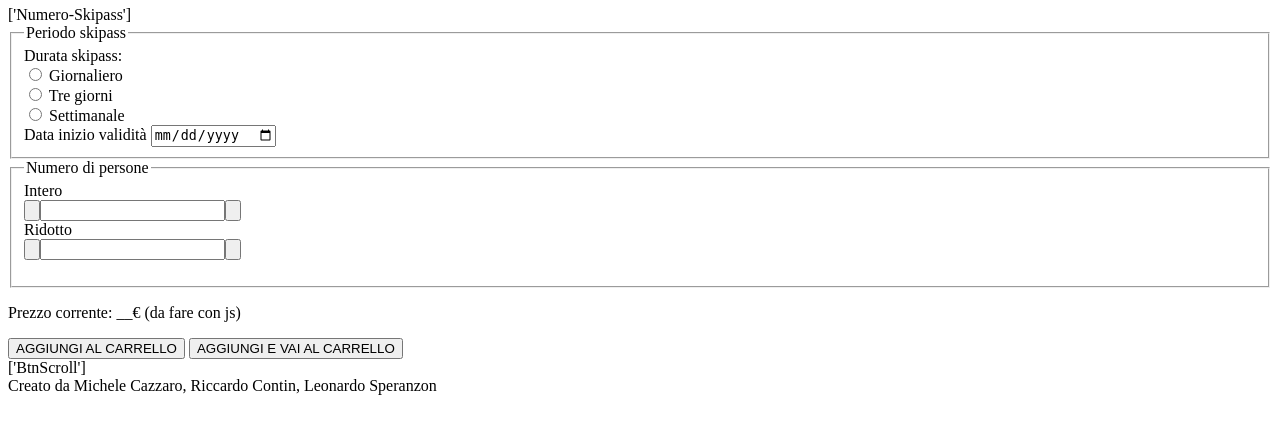
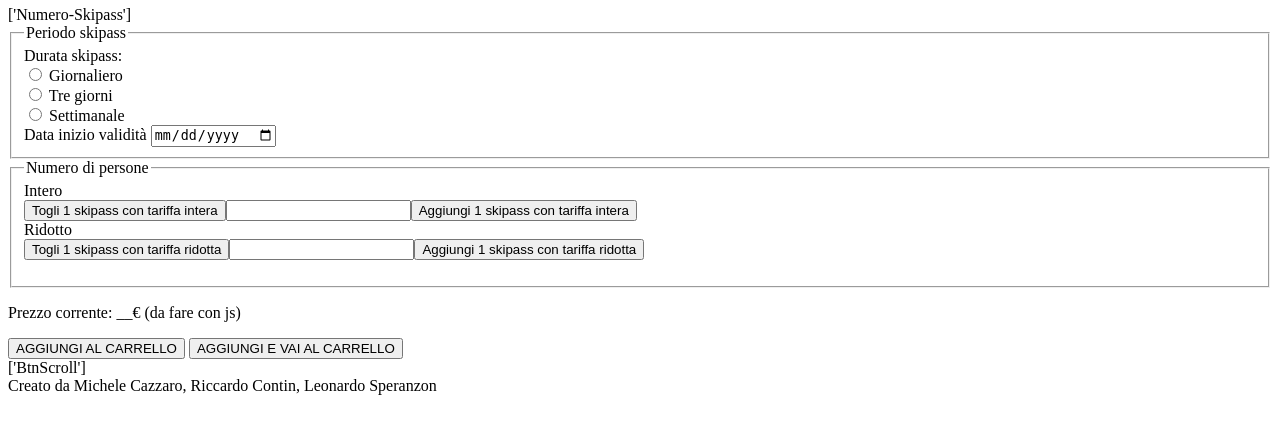
Before and after one commit to microtower00/tecweb-2021, a PHP site: page /html/shop.html in a window 1280 px wide. Shown: the part 219-653 px from the top of the page. Run offline with PHP 8.4, Linux system fonts and the light colour scheme.

Commit message:
Fix label wcag

```diff
--- a/css/style.css
+++ b/css/style.css
@@ -66,6 +66,7 @@
 	position: sticky;
 	top: 0;
 	margin-bottom:1em;
+	box-shadow: 0px 15px 10px -15px rgba(0,0,0,0.2);
 }
 
 #menu{
@@ -473,6 +474,7 @@
 	background-size:1.4em;
 	background-position: 0.8em;
 	background-repeat: no-repeat;
+	text-indent: -99999999rem;
 }
 .custom-number-input input[type="button"].left{
 	border-right: none;
--- a/html/shop.html
+++ b/html/shop.html
@@ -28,7 +28,7 @@
         <h2 class="pageTitle">Compra gli skipass per le nostre piste</h2>
         ['Numero-Skipass']
         <form method="GET" action="php_vari/aggiungiSkipass.php" id="form-shop" onsubmit="return validaForm()" onchange="calcolaPrezzo()">
-            <fieldset >
+            <fieldset>
                 <legend>Periodo skipass</legend>
                 <label for="radio-group-durata">Durata skipass:</label>
                 <div  role="radiogroup" id="radio-group-durata">
@@ -53,18 +53,18 @@
                 <legend>Numero di persone</legend>
                 <div>
                     <label id="lbl-intero" for="intero" >Intero </label>
-                    <div class="custom-number-input-unloaded" id="intero" role="button">
-                        <input type="button" class="left" onclick="removeOne('intero')" aria-label="Togli 1 skipass con tariffa intera"/><!-- commento per togliere lo spazio
-                        --><input type="number" min="0" value="['InteroVal']" name="intero" required/><!--
-                        --><input type="button" class="right" onclick="addOne('intero')" aria-label="Aggiungi 1 skipass con tariffa intera"/>
+                    <div class="custom-number-input-unloaded">
+                        <input type="button" class="left" onclick="removeOne('intero')" value="Togli 1 skipass con tariffa intera"><!-- commento per togliere lo spazio
+                        --><input type="number" min="0" value="['InteroVal']"  id="intero" name="intero" required/><!--
+                        --><input type="button" class="right" onclick="addOne('intero')" value="Aggiungi 1 skipass con tariffa intera"/>
                     </div>
                 </div>
                 <div>
                     <label id="lbl-ridotto" for="ridotto" >Ridotto </label>
-                    <div class="custom-number-input-unloaded" id="ridotto" role="button">
-                        <input type="button" class="left" onclick="removeOne('ridotto')" aria-label="Togli 1 skipass con tariffa ridotta"/><!-- commento per togliere lo spazio
-                        --><input type="number" min="0" value="['RidottoVal']" name="ridotto"/><!--
-                        --><input type="button" class="right" onclick="addOne('ridotto')" aria-label="Aggiungi 1 skipass con tariffa ridotta"/>
+                    <div class="custom-number-input-unloaded">
+                        <input type="button" class="left" onclick="removeOne('ridotto')" value="Togli 1 skipass con tariffa ridotta"/><!-- commento per togliere lo spazio
+                        --><input type="number" min="0" value="['RidottoVal']" id="ridotto" name="ridotto"/><!--
+                        --><input type="button" class="right" onclick="addOne('ridotto')" value="Aggiungi 1 skipass con tariffa ridotta"/>
                     </div>
                 </div>
                 <p id="ns-errors" class="error-message"></p>
```
